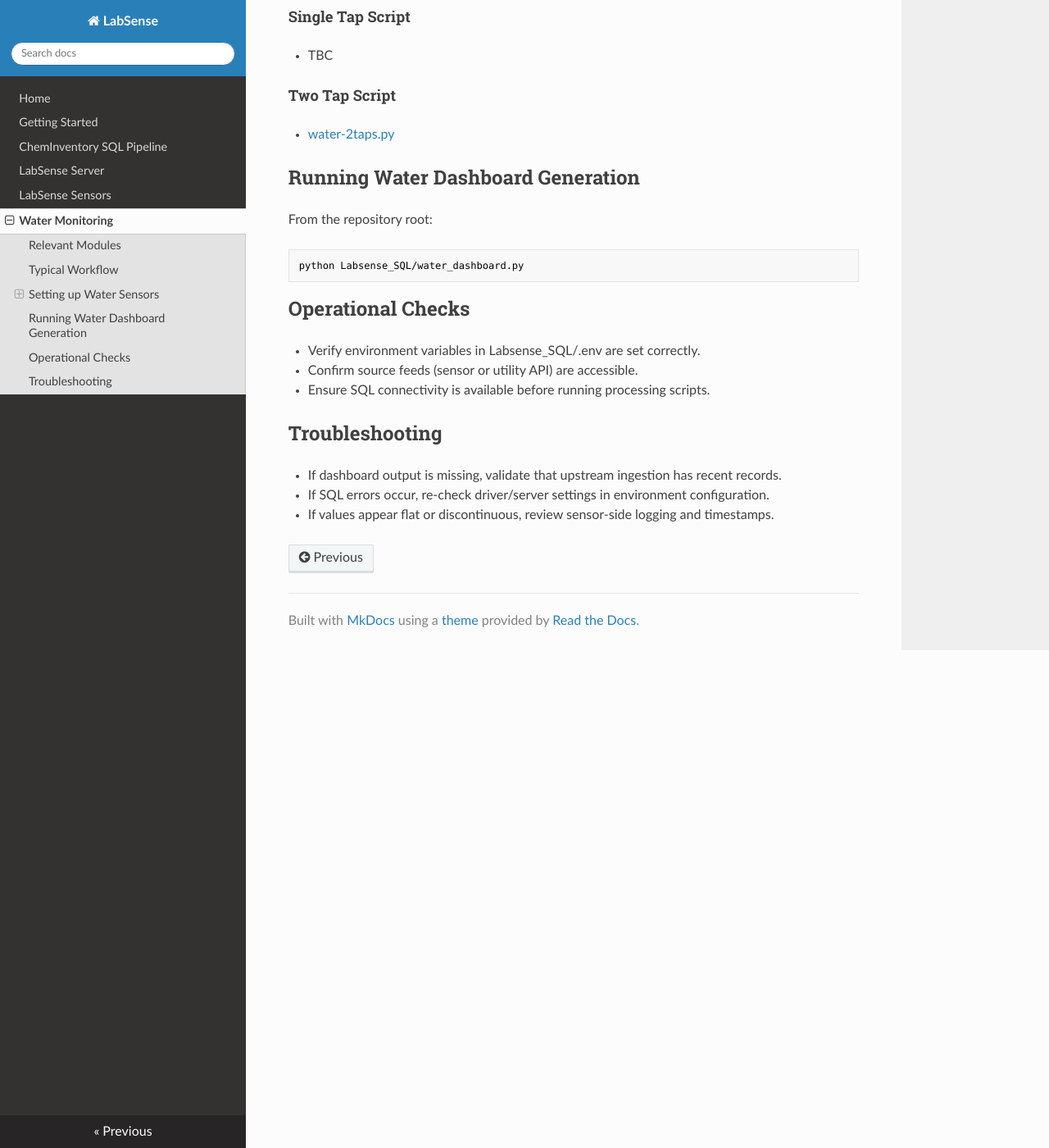
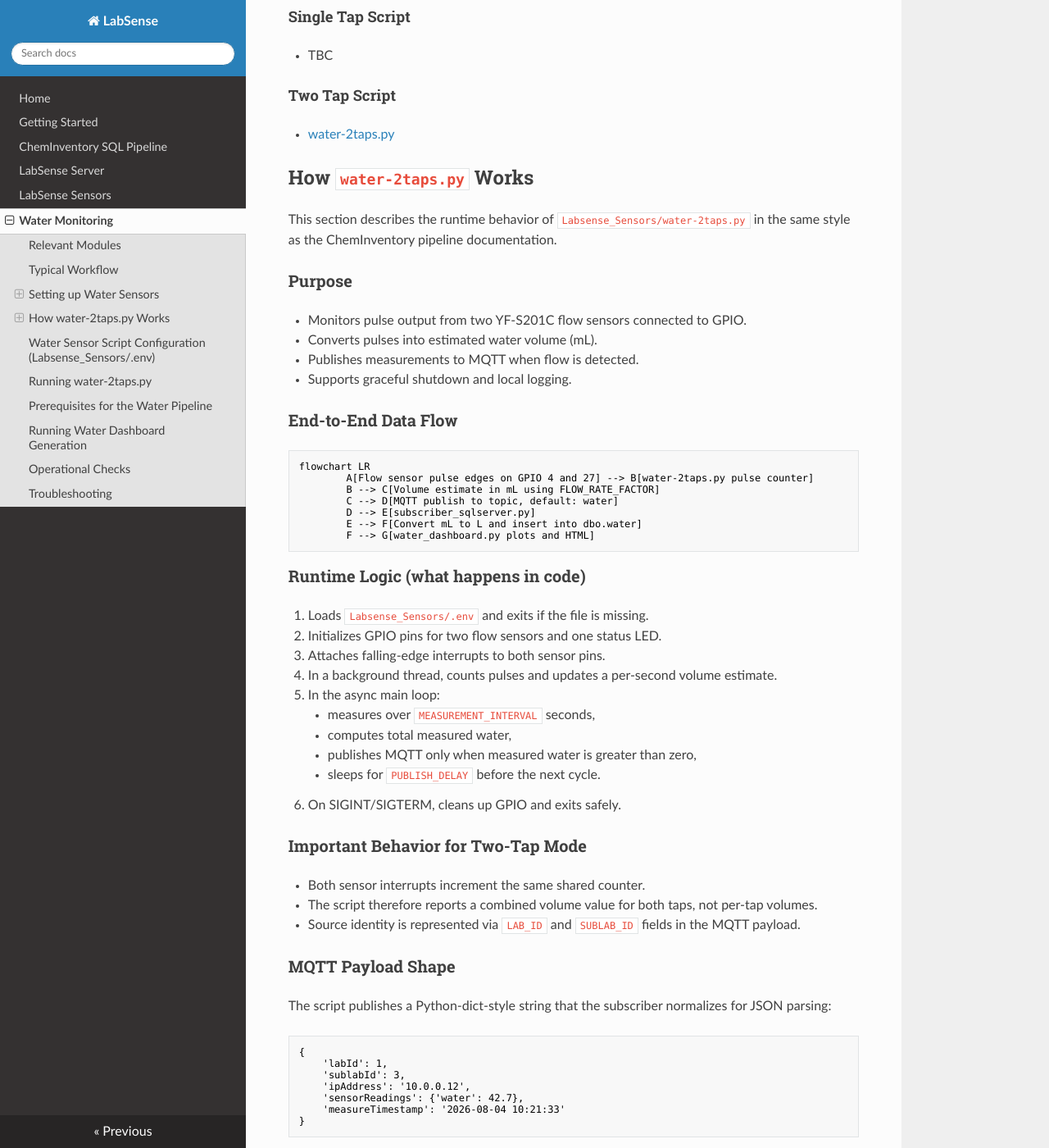
Before and after one commit to Cambridge-PAM/labsense, an MkDocs documentation site: the page built from docs/water.md, in a window 1280 px wide and 1400 px high, scrolled down 5682 px. Shown: the whole window at 82% size. Built offline with MkDocs 1.6.1, drawn with Linux system fonts in a browser that asks for light colours; nearby versions of some CDN libraries; some of the changed text lies outside the part shown.

Commit message:
Update water docs and getting started

````diff
--- a/docs/water.md
+++ b/docs/water.md
@@ -145,6 +145,122 @@ pip install RPi.GPIO
 
 - [water-2taps.py](https://github.com/Cambridge-PAM/labsense/blob/main/Labsense_Sensors/water-2taps.py)
 
+## How `water-2taps.py` Works
+
+This section describes the runtime behavior of `Labsense_Sensors/water-2taps.py` in the same style as the ChemInventory pipeline documentation.
+
+### Purpose
+
+- Monitors pulse output from two YF-S201C flow sensors connected to GPIO.
+- Converts pulses into estimated water volume (mL).
+- Publishes measurements to MQTT when flow is detected.
+- Supports graceful shutdown and local logging.
+
+### End-to-End Data Flow
+
+```mermaid
+flowchart LR
+		A[Flow sensor pulse edges on GPIO 4 and 27] --> B[water-2taps.py pulse counter]
+		B --> C[Volume estimate in mL using FLOW_RATE_FACTOR]
+		C --> D[MQTT publish to topic, default: water]
+		D --> E[subscriber_sqlserver.py]
+		E --> F[Convert mL to L and insert into dbo.water]
+		F --> G[water_dashboard.py plots and HTML]
+```
+
+### Runtime Logic (what happens in code)
+
+1. Loads `Labsense_Sensors/.env` and exits if the file is missing.
+2. Initializes GPIO pins for two flow sensors and one status LED.
+3. Attaches falling-edge interrupts to both sensor pins.
+4. In a background thread, counts pulses and updates a per-second volume estimate.
+5. In the async main loop:
+	 - measures over `MEASUREMENT_INTERVAL` seconds,
+	 - computes total measured water,
+	 - publishes MQTT only when measured water is greater than zero,
+	 - sleeps for `PUBLISH_DELAY` before the next cycle.
+6. On SIGINT/SIGTERM, cleans up GPIO and exits safely.
+
+### Important Behavior for Two-Tap Mode
+
+- Both sensor interrupts increment the same shared counter.
+- The script therefore reports a combined volume value for both taps, not per-tap volumes.
+- Source identity is represented via `LAB_ID` and `SUBLAB_ID` fields in the MQTT payload.
+
+### MQTT Payload Shape
+
+The script publishes a Python-dict-style string that the subscriber normalizes for JSON parsing:
+
+```text
+{
+	'labId': 1,
+	'sublabId': 3,
+	'ipAddress': '10.0.0.12',
+	'sensorReadings': {'water': 42.7},
+	'measureTimestamp': '2026-08-04 10:21:33'
+}
+```
+
+`water` is sent in mL. In `Labsense_SQL/subscriber_sqlserver.py`, it is divided by 1000 before insert, so SQL stores litres.
+
+## Water Sensor Script Configuration (`Labsense_Sensors/.env`)
+
+Example configuration:
+
+```env
+# GPIO
+FLOW_SENSOR_GPIO_1=4
+FLOW_SENSOR_GPIO_2=27
+LED_GPIO=2
+
+# Pulse -> volume calibration
+FLOW_RATE_FACTOR=5
+
+# MQTT
+MQTT_SERVER=192.168.1.10
+MQTT_PATH=water
+MQTT_PORT=1883
+MQTT_TIMEOUT=10
+
+# Lab metadata in payload
+LAB_ID=1
+SUBLAB_ID=3
+
+# Timing (seconds)
+MEASUREMENT_INTERVAL=5
+PUBLISH_DELAY=10
+```
+
+Notes:
+
+- `MQTT_SERVER` is required; script exits if missing.
+- `FLOW_RATE_FACTOR` controls calibration and should be tuned to your sensor/install geometry.
+- Keep `LAB_ID` and `SUBLAB_ID` aligned with your SQL/dashboard mapping.
+
+## Running `water-2taps.py`
+
+From repository root on the Raspberry Pi host:
+
+```bash
+python Labsense_Sensors/water-2taps.py
+```
+
+If your environment requires elevated GPIO access:
+
+```bash
+sudo python Labsense_Sensors/water-2taps.py
+```
+
+The script logs to console and to `Labsense_Sensors/water-2taps.log` when file write permission is available.
+
+## Prerequisites for the Water Pipeline
+
+- Raspberry Pi with compatible GPIO access.
+- Two wired YF-S201C sensors (or equivalent pulse-output flow sensors).
+- MQTT broker reachable from the Pi.
+- SQL subscriber running (`Labsense_SQL/subscriber_sqlserver.py`) and subscribed to topic `water`.
+- SQL connection configured for the subscriber in `Labsense_SQL/.env`.
+
 ## Running Water Dashboard Generation
 
 From the repository root:
````
Also changed, not shown: docs/cheminventory.md (renamed from docs/cheminventory_sql_pipeline.md, +1 -1 lines), docs/getting_started.md (+32 -0 lines), docs/index.md (+1 -1 lines).
